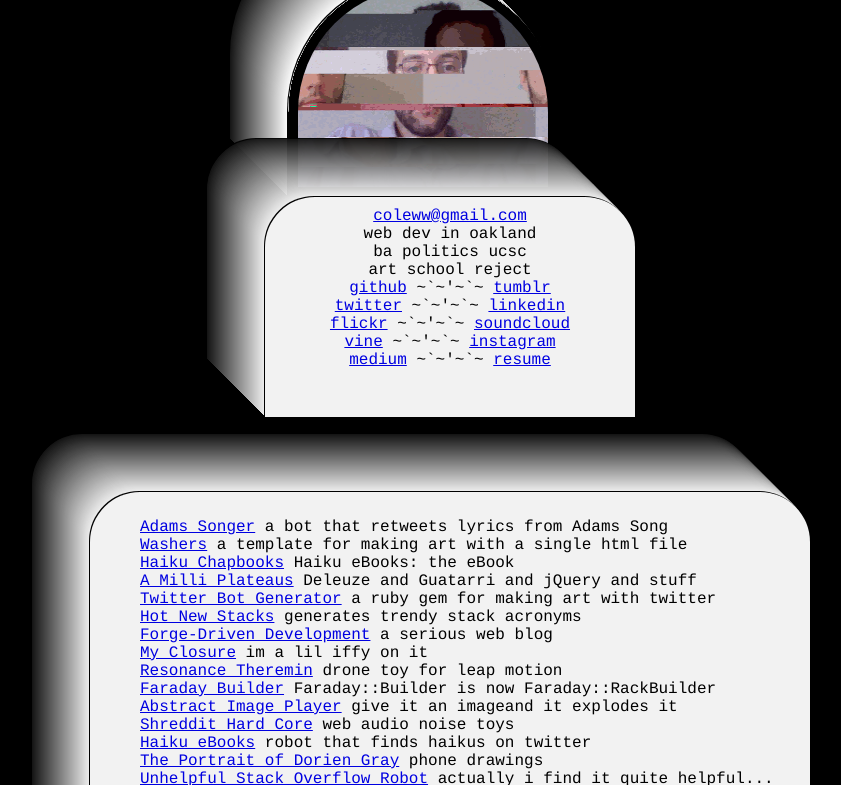
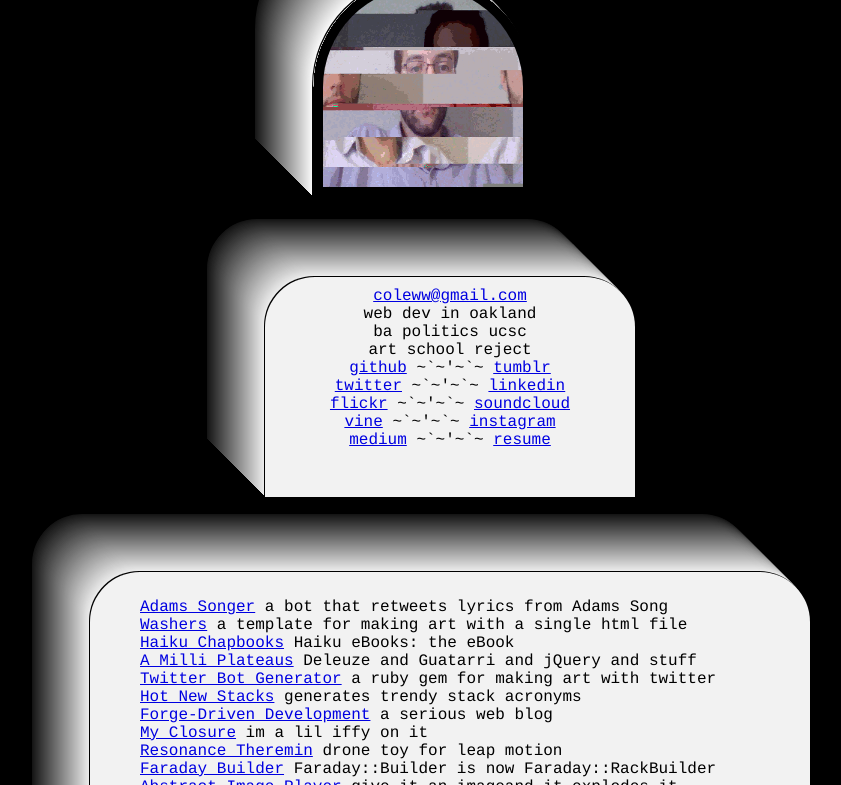
Before and after one commit to coleww/personalsitearchive, a plain HTML site: page index.html in a window 1280 px wide. Shown: the part 71-856 px from the top of the page, without its empty margins (190-1031 px from the left). Drawn offline with Linux system fonts and the light colour scheme.

Commit message:
Update index.html

```diff
--- a/index.html
+++ b/index.html
@@ -102,7 +102,7 @@
   <center>
 
     <h1 style="color: white; margin-top: 15px; margin-bottom: -7px; opacity: 0.95; font-size: 35px;">COLE WILLSEA</h1>
-    <img src='./back.gif' alt="me with glitch and gif" style="height: auto; max-width: 250px; margin-bottom: -5px; border-radius: 500px 500px 0 0; margin-left: -25px;" class="cube">&nbsp;&nbsp;&nbsp;</div>
+    <img src='./back.gif' alt="me with glitch and gif" style="height: auto; max-width: 150px; border-radius: 500px 500px 0 0; margin-left: -25px;" class="cube">&nbsp;&nbsp;&nbsp;</div>
     <div style="background: white; width: 350px; padding: 10px; opacity: 0.95; border-radius: 50px 50px 0 0;" class="cube">
         <a href="mailto:coleww@gmail.com">coleww@gmail.com</a>
         <br />
```
